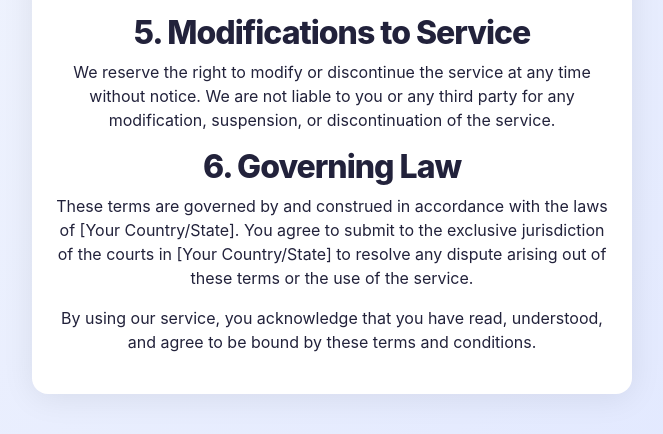
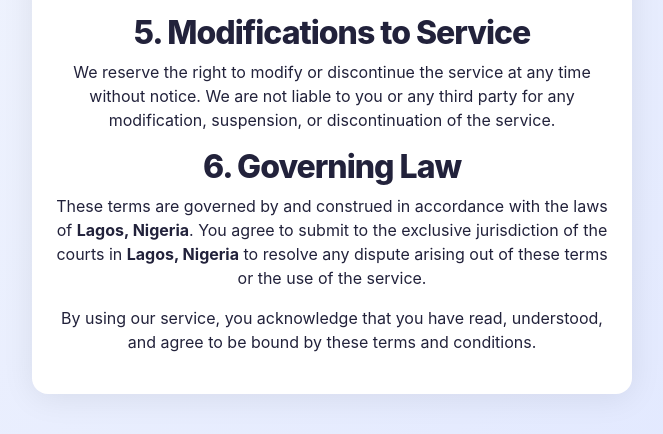
Before and after one commit to TechLegion/PDF-text-to-speech-reader, a Flask app: page /terms in a window 1280 px wide. Shown: the part 784-1218 px from the top of the page, without its empty margins (308-971 px from the left). Run offline with Flask 2, Linux system fonts and the light colour scheme.

Commit message:
updated TOS

```diff
--- a/PDF-TTS-CONVERTER/templates/TOS.html
+++ b/PDF-TTS-CONVERTER/templates/TOS.html
@@ -1,6 +1,6 @@
 {% extends "base.html" %}
 
-{% block title %}Upload PDF Document{% endblock %}
+{% block title %}Terms of Service | PDF TTS{% endblock %}
 {% block align_p %} text-align: left; {% endblock %}
 
 {% block content %}
@@ -24,9 +24,8 @@
     <p>We reserve the right to modify or discontinue the service at any time without notice. We are not liable to you or any third party for any modification, suspension, or discontinuation of the service.</p>
 
     <h2>6. Governing Law</h2>
-    <p>These terms are governed by and construed in accordance with the laws of [Your Country/State]. You agree to submit to the exclusive jurisdiction of the courts in [Your Country/State] to resolve any dispute arising out of these terms or the use of the service.</p>
+    <p>These terms are governed by and construed in accordance with the laws of <strong>Lagos, Nigeria</strong>. You agree to submit to the exclusive jurisdiction of the courts in <strong>Lagos, Nigeria</strong> to resolve any dispute arising out of these terms or the use of the service.</p>
 
     <p>By using our service, you acknowledge that you have read, understood, and agree to be bound by these terms and conditions.</p>
 
-
 {% endblock %}
```
